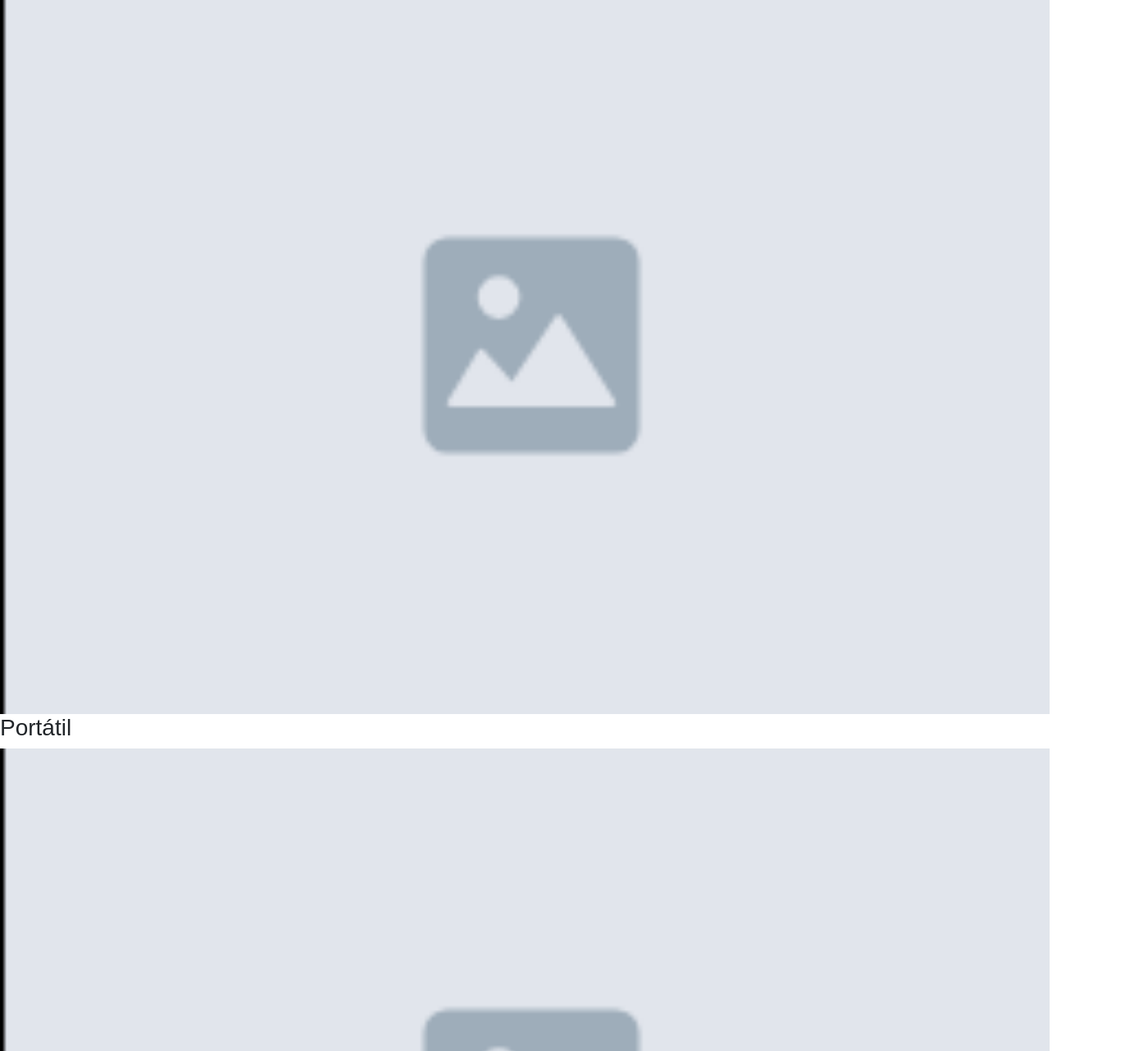
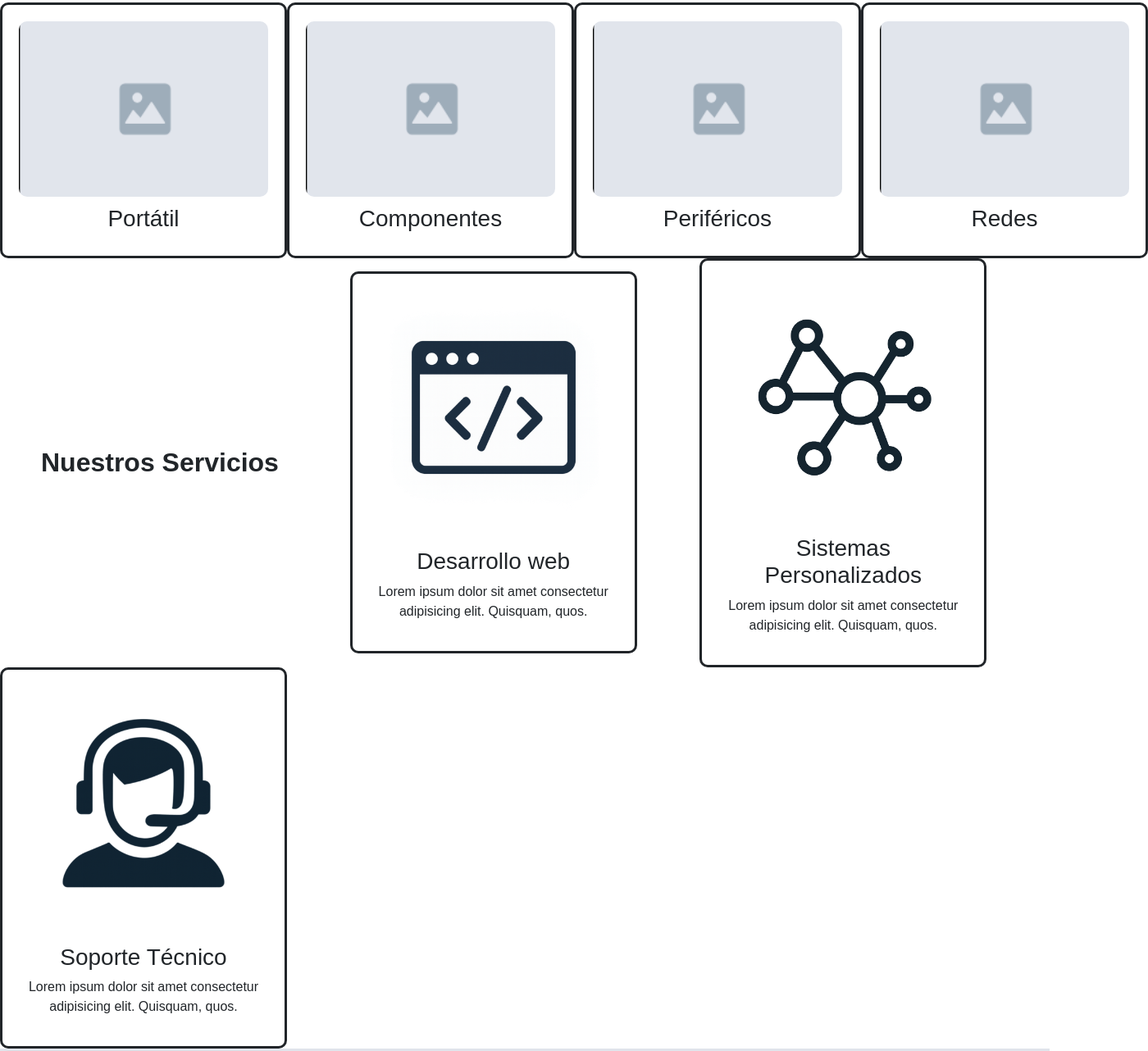
Before and after one commit to napr12/NPFFSolutions, a plain HTML site: page index.html in a window 1280 px wide. Shown: the part 555-1837 px from the top of the page at 82% size, 1400 px wide, since content can reach past the window. Drawn offline with nearby package versions, Linux system fonts and the light colour scheme; a web font is replaced by a local one.

Commit message:
Respaldo para entregar

```diff
--- a/css/style.css
+++ b/css/style.css
@@ -8,6 +8,7 @@
 
 body {
     font-family: 'Sansation', sans-serif;
+    background-color: #ffffff;
 }
 
 /* Header */
@@ -69,23 +70,97 @@ nav ul li a:hover {
 
 
 .hero{
-    display: flex;
+    display: grid;
+    grid-template-columns: 2fr 1fr;
     align-items: center;
+    justify-items: center;
     justify-content: center;
-    height: 380px;
+    grid-template-rows: 400PX;
     background-color: #E0E4EB;
+    overflow: hidden;
+    padding-left:50px;
 }
 .hero-image {
-    height: 100%;
+    position: relative;
+    width: 100%;
     background-color:#fff ;
 }
 .hero-image img {
-    width: 380px;
+    height:400px;
 }
-.products-content{
+.products{
     display: grid;
-    grid-row: 2fr;
-    grid-column: 1fr 1fr 1fr 1fr;
+    grid-template-areas: "title"
+                         "cards";
+
+}
+.products h2 {
+    grid-area: "title";
+    text-align: left;
+    font-size: 2rem;
+    font-weight: 700;
+    margin-bottom: 20px;
+    margin-left: 50px;
+}
+.products-content {
+    grid-area: "cards";
+    display: flex;
+    justify-content: space-around;
+}
+.product-card{
+    background-color: #fff;
+    border-style: solid;
+    width: 350px;
+    padding: 20px;
+    border-radius: 10px;
+    text-align: center;
+
+}
+.product-card img {
+    width: 100%;
+    border-radius: 10px;
+    margin-bottom: 10px;
+}
+
+.services {
+    display: grid;
+    grid-template-areas:
+        "title-service title-service title-service"
+        "web systems support";
+    grid-template-columns: 1fr 1fr 1fr;
+    justify-self: space-around;
+    align-items: center;
+
+}
+.services h2 {
+    grid-area: "title-service";
+    text-align: left;
+    font-size: 2rem;
+    font-weight: 700;
+    margin: 20px 50px;
+
+}
+.web {
+    grid-area: "web";
+}
+.systems {
+    grid-area: "systems";
+}
+.support {
+    grid-area: "support";
+}
+.service-card {
+    background-color: #fff;
+    border-style: solid;
+    width: 350px;
+    padding: 20px;
+    border-radius: 10px;
+    text-align: center;
+}
+.service-card img {
+    width: 100%;
+    border-radius: 10px;
+    margin-bottom: 10px;
 }
 .clients div img {
     width: 25%;
--- a/index.html
+++ b/index.html
@@ -63,17 +63,17 @@
         </section>
         <section class="services">
             <h2>Nuestros Servicios</h2>
-            <div class="service-card">
+            <div class="service-card web">
                 <img src="./img/developWeb.png" alt="Service 1" width="100%">
                 <h3>Desarrollo web</h3>
                 <p>Lorem ipsum dolor sit amet consectetur adipisicing elit. Quisquam, quos.</p>
             </div>
-            <div class="service-card">
+            <div class="service-card systems">
                 <img src="./img/solutions.png" alt="Service 1" width="100%">
                 <h3>Sistemas Personalizados</h3>
                 <p>Lorem ipsum dolor sit amet consectetur adipisicing elit. Quisquam, quos.</p>
             </div>
-            <div class="service-card">
+            <div class="service-card support">
                 <img src="./img/support.png" alt="Service 1" width="100%">
                 <h3>Soporte Técnico</h3>
                 <p>Lorem ipsum dolor sit amet consectetur adipisicing elit. Quisquam, quos.</p>
```
